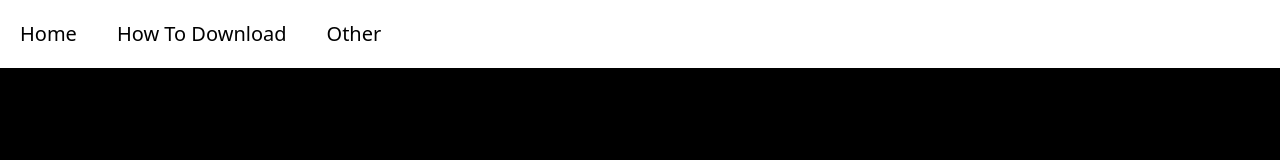
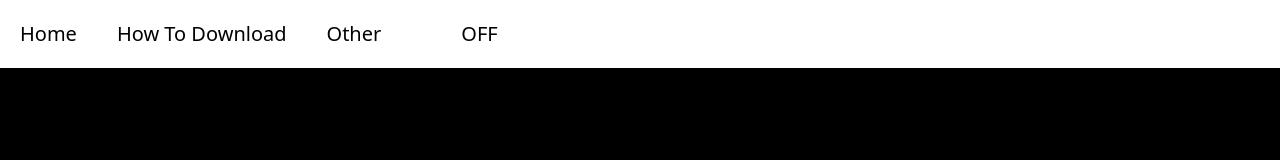
Before and after one commit to Igprad01/React-Js-Learn, a React (Vite) app: page / in a window 1280 px wide. Shown: the top 160 px of the page. Built offline with nearby package versions, Linux system fonts and the light colour scheme.

Commit message:
add toggle to navbar web desktop

```diff
--- a/src/components/Layouts/navbar.jsx
+++ b/src/components/Layouts/navbar.jsx
@@ -1,5 +1,6 @@
 import React, { useState } from "react";
 import ListNav from "../ELements/ListNav/List";
+import Toggle from "../ELements/toggle/Toggle";
 
 const  Navbar = () => {
     const [isOpen, setIsOpen] = useState(false);
@@ -14,6 +15,7 @@ const  Navbar = () => {
             <div className="container mx-auto flex justify-between text-xl capitalize text-black">
                 <div className="hidden md:flex items-center space-x-10">
                     <ListNav animation = 'hover:underline'/>
+                    <Toggle />
                 </div>
                 <div className="md:hidden flex items-center bg-white">
                     <button onClick={ToggleMenu} className="focus: outline-none">
```
